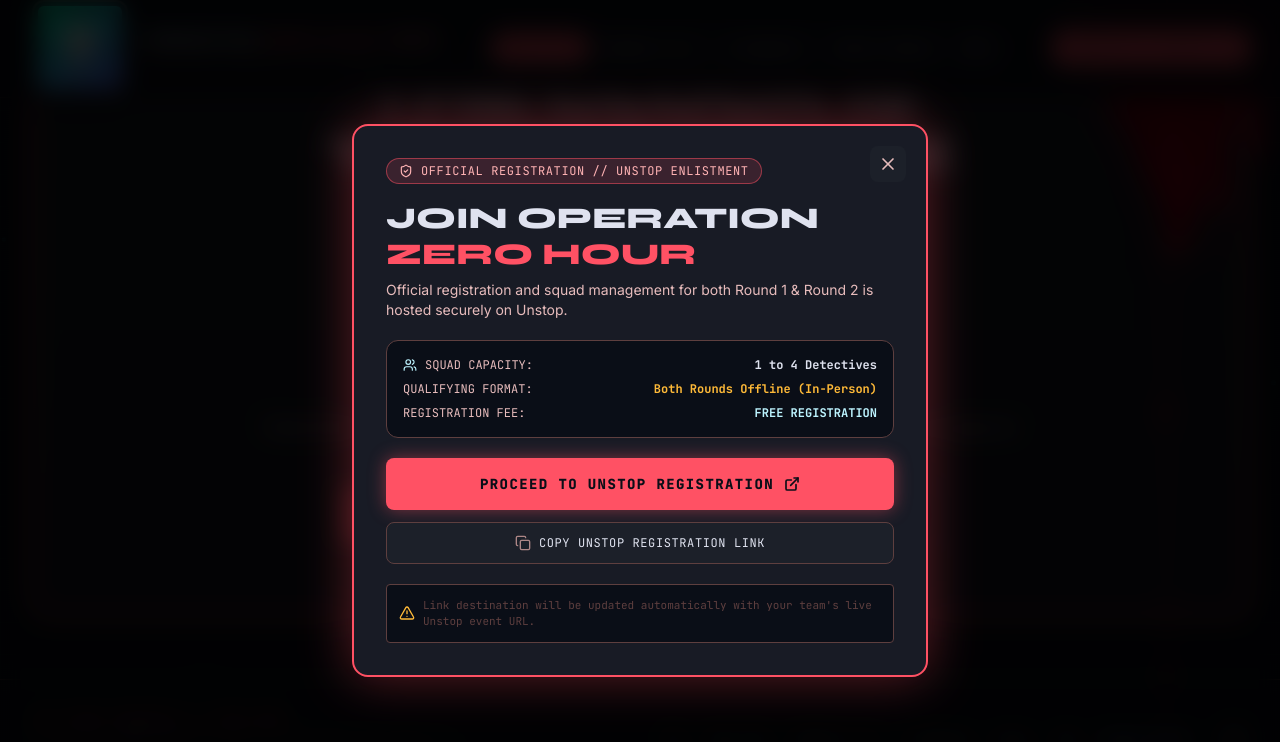
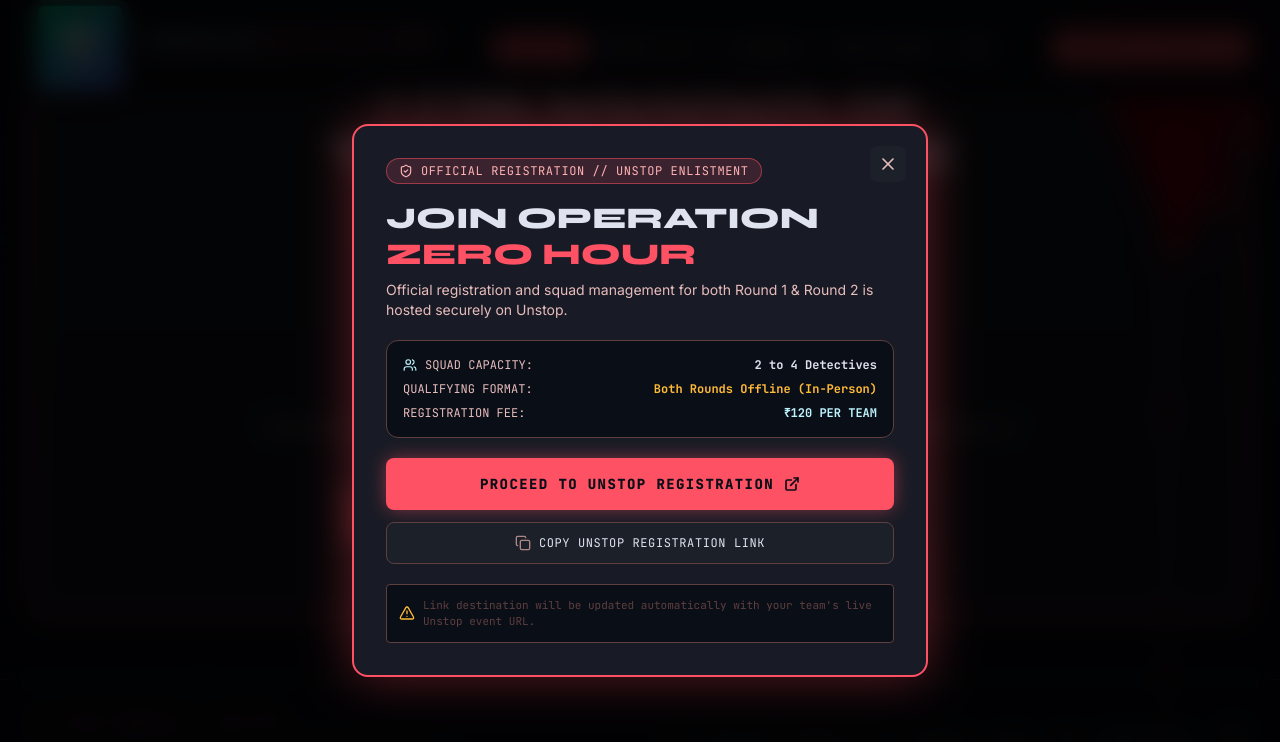
Before and after one commit to vishwajeetpawar123/ctf_dex, a React (Vite) app: page / in a window 1280 px wide. Both pictures are taken after a click on the button "REGISTER ON UNSTOP NOW". Shown: the part 4178-4920 px from the top of the page. Built offline with nearby package versions, Linux system fonts and the light colour scheme; the HTML template or start-up script is replaced by a standard one.

Commit message:
Update registration fee to 120 rupee per team and team size to 2-4 everywhere

```diff
--- a/src/components/FaqSection.tsx
+++ b/src/components/FaqSection.tsx
@@ -92,7 +92,7 @@ export const FaqSection: React.FC<FaqProps> = ({ onOpenRegisterModal }) => {
             </div>
 
             <div className="mt-3.5 sm:mt-space-md text-[10px] sm:text-label-sm text-outline-variant font-mono">
-              FREE REGISTRATION // ELIGIBLE FOR ALL COLLEGE STUDENTS &amp; TECH ENTHUSIASTS
+              ₹120 PER TEAM REGISTRATION // 2-4 DETECTIVES // OPEN TO ALL COLLEGE STUDENTS &amp; TECH ENTHUSIASTS
             </div>
           </div>
         </div>
--- a/src/components/Hero.tsx
+++ b/src/components/Hero.tsx
@@ -146,8 +146,8 @@ export const Hero: React.FC<HeroProps> = ({ onOpenRegisterModal }) => {
 
         <div className="p-3 sm:p-4 bg-surface-container-low/80 border border-outline-variant/60 rounded text-left relative overflow-hidden group hover:border-secondary-container transition-colors">
           <div className="text-[10px] sm:text-label-sm font-mono text-outline uppercase tracking-wider mb-1">// SQUAD SIZE</div>
-          <div className="text-lg sm:text-2xl md:text-headline-md font-headline-md text-on-surface tracking-tight">1 - 4 Agents</div>
-          <div className="text-[11px] sm:text-body-sm text-on-surface-variant">Per Squad / Division</div>
+          <div className="text-lg sm:text-2xl md:text-headline-md font-headline-md text-on-surface tracking-tight">2 - 4 Agents</div>
+          <div className="text-[11px] sm:text-body-sm text-on-surface-variant">₹120 Entry Per Squad</div>
         </div>
       </div>
 
--- a/src/components/RegistrationModal.tsx
+++ b/src/components/RegistrationModal.tsx
@@ -68,7 +68,7 @@ export const RegistrationModal: React.FC<RegisterModalProps> = ({ isOpen, onClos
           </div>
           <div className="flex items-center justify-between text-on-surface-variant">
             <span>REGISTRATION FEE:</span>
-            <span className="text-secondary font-bold">FREE REGISTRATION</span>
+            <span className="text-secondary font-bold">₹120 PER TEAM</span>
           </div>
         </div>
 
--- a/src/components/RulesAndPrizes.tsx
+++ b/src/components/RulesAndPrizes.tsx
@@ -23,7 +23,7 @@ export const RulesAndPrizes: React.FC<RulesProps> = ({ onOpenRegisterModal }) =>
           </div>
           <h4 className="text-headline-md font-headline-md text-on-surface text-base">Squad Formation</h4>
           <p className="text-body-sm font-body-sm text-on-surface-variant mt-1">
-            1 to 4 Operatives. Cross-college and cross-specialization alliances are fully authorized.
+            2 to 4 Operatives (₹120 / Team). Cross-college and cross-specialization alliances are fully authorized.
           </p>
         </div>
 
--- a/src/data/eventData.ts
+++ b/src/data/eventData.ts
@@ -8,10 +8,11 @@ export const EVENT_CONFIG = {
   timeOfDeath: "October 14, 01:05 AM IST",
   crimeScene: "Penthouse 42, Cyber Heights, Mumbai",
   totalPoints: 4500,
-  teamSize: "1 to 4 Detectives",
+  teamSize: "2 to 4 Detectives",
   targetDate: "2026-10-26T23:59:59+05:30", // Registration deadline: Oct 26 night
   unstopRegistrationUrl: "https://unstop.com/o/3On4mht?lb=jWjRT7lp&utm_medium=Share&utm_source=cyberclu31763&utm_campaign=Online_coding_challenge",
   prizePool: "₹15,000 Bounty Pool",
+  registrationFee: "₹120 per team",
   eligibility: "Open to all College Students & Cyber Forensics Enthusiasts across India",
   collegeName: "Department of Computer Science & Engineering",
   clubName: "Cyber Security & CTF Club",
@@ -260,8 +261,8 @@ export const FAQ_ITEMS = [
     answer: "Both rounds are conducted offline. Round 1 is an offline qualifier focusing on analytical aptitude, OSINT, logic puzzles, and clue evaluation. Qualified squads advance to Round 2 for the hands-on forensic exploitation CTF showdown."
   },
   {
-    question: "What is the team size and who is eligible?",
-    answer: "You can participate as a solo detective or enlist a squad of 2 to 4 members. Students from any college or university with an interest in cybersecurity, digital forensics, or investigative problem-solving are welcome."
+    question: "What is the team size, fee, and who is eligible?",
+    answer: "You can enlist a squad of 2 to 4 members with a registration fee of ₹120 per team. Students from any college or university with an interest in cybersecurity, digital forensics, or investigative problem-solving are welcome."
   },
   {
     question: "How do we register on Unstop?",
```
